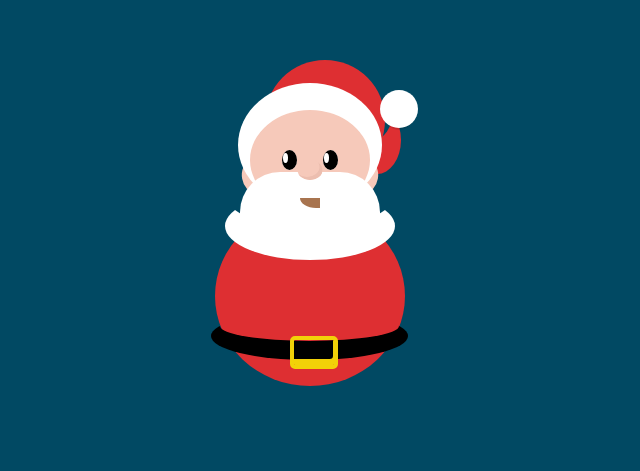
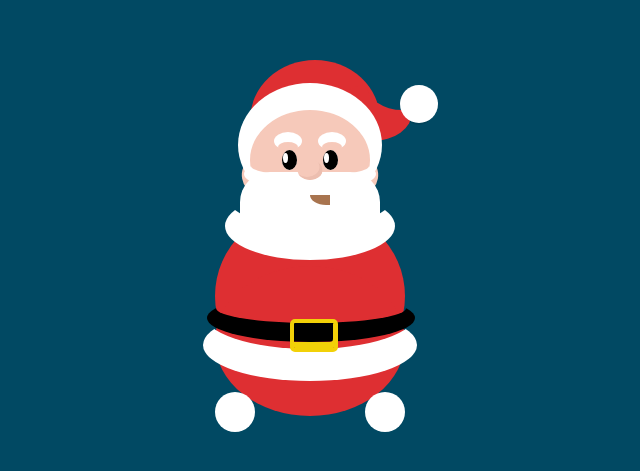
Before and after one commit to vxtool/festivities-merry-christmas, a website: page index.html in a window 1280 px wide. Shown: the part 153-624 px from the top of the page, without its empty margins (330-970 px from the left). Drawn offline with nearby package versions, Linux system fonts and the light colour scheme; files that its build step writes are made by us from their sources.

Commit message:
starting legs

```diff
--- a/source/scss/_structure.scss
+++ b/source/scss/_structure.scss
@@ -21,13 +21,13 @@ body {background: $base-background-color;}
 
   &:before {
     @extend %pseudo;
-    width: 94%;
+    width: 100%;
     height: 30px;
     position: absolute;
-    bottom: 45px;
+    bottom: 63px;
     border-radius: 50%;
-    box-shadow: 0px 10px 0px 9px rgb(0, 0, 0);
-    left: 5px;
+    box-shadow: 0px 10px 0px 9px #000;
+    left: 1px;
   }
 
   &:after {
@@ -36,7 +36,7 @@ body {background: $base-background-color;}
     height: 25px;
     width: 40px;
     position: absolute;
-    bottom: 17px;
+    bottom: 34px;
     border-radius: 5px;
     left: 50%;
     margin-left: -20px;
@@ -63,26 +63,43 @@ body {background: $base-background-color;}
   }
 }
 
+// Rosto (sobrancelhas)
+.face {
+  &:before,
+  &:after {
+    @extend %pseudo;
+    width: 20px;
+    height: 10px;
+    box-shadow: 0 -6px 0 4px $character-color-secondary;
+    border-radius: 50%;
+    position: absolute;
+    top: 32px;
+  }
+
+  &:before {left: 28px;}
+  &:after {right: 28px;}
+}
+
 // Gorro
 .bonnet {
-  width: 120px;
+  width: 130px;
   height: 120px;
   background: $character-color-primary;
   position: absolute;
   top: -50px;
-  left: 15px;
+  left: 0;
   border-radius: 50%;
   z-index: -1;
 
   &:before {
     @extend %pseudo;
-    width: 40px;
-    height: 60px;
+    width: 71px;
+    height: 49px;
     border-radius: 50%;
-    box-shadow: 4px 30px 0 4px $character-color-primary;
+    box-shadow: -30px 27px 0 4px $character-color-primary;
     position: absolute;
-    right: -8px;
-    top: 20px;
+    right: -58px;
+    top: 1px;
   }
 
   &:after {
@@ -93,8 +110,8 @@ body {background: $base-background-color;}
     border-radius: 50%;
     z-index: 5;
     position: absolute;
-    right: -33px;
-    top: 30px;
+    right: -58px;
+    top: 25px;
     box-shadow: 0px 6px 0px -4px rgba(0, 0, 0, 0.1);
   }
 }
@@ -134,23 +151,27 @@ body {background: $base-background-color;}
   top: 50px;
   left: 50%;
 
-  &:before,
-  &:after {
+  &:before {
     @extend %pseudo;
-    width: 80px;
     height: 80px;
     background: $character-color-secondary;
     position: absolute;
     top: 12px;
+    width: 140px;
+    left: 15px;
+    border-radius: 30px;
   }
 
-  &:before {
-    border-radius: 40px 20px;
-    left: 15px;
-  }
   &:after {
-    border-radius: 20px 40px;
-    right: 15px;
+    @extend %pseudo;
+    right: 26px;
+    position: absolute;
+    border-radius: 50%;
+    z-index: 2;
+    height: 20px;
+    top: -4px;
+    width: 118px;
+    box-shadow: 0 8px 0 7px $character-color-secondary;
   }
 }
 
@@ -178,8 +199,8 @@ body {background: $base-background-color;}
   width: 20px;
   height: 10px;
   border-bottom-left-radius: 80px 50px;
-  left: 50%;
-  top: 38px;
+  left: 56%;
+  top: 35px;
 }
 
 // Orelhas
@@ -208,11 +229,38 @@ body {background: $base-background-color;}
 }
 
 // Pernas
-.legs {}
+.legs {
+  border-radius: 50%;
+  background: $character-color-primary;
+  height: 150px;
+  position: absolute;
+  z-index: -1;
+  bottom: -30px;
+  width: 100%;
+
+  &:before {
+    @extend %pseudo;
+    width: 214px;
+    box-shadow: 0 32px 0 0 $character-color-secondary;
+    border-radius: 50%;
+    height: 72px;
+    top: 11px;
+    position: absolute;
+    left: -12px;
+  }
+}
 
 .legs-left {
+  position: absolute;
+  left: 0;
+  bottom: -20px;
+
   &:before {
     @extend %pseudo;
+    width: 40px;
+    height: 40px;
+    background: $character-color-secondary;
+    border-radius: 50%;
   }
 
   &:after {
@@ -221,12 +269,20 @@ body {background: $base-background-color;}
 }
 
 .legs-right {
+  position: absolute;
+  right: 0;
+  bottom: -20px;
+
   &:before {
     @extend %pseudo;
+    width: 40px;
+    height: 40px;
+    background: $character-color-secondary;
+    border-radius: 50%;
+
   }
 
   &:after {
     @extend %pseudo;
-
   }
 }
```
